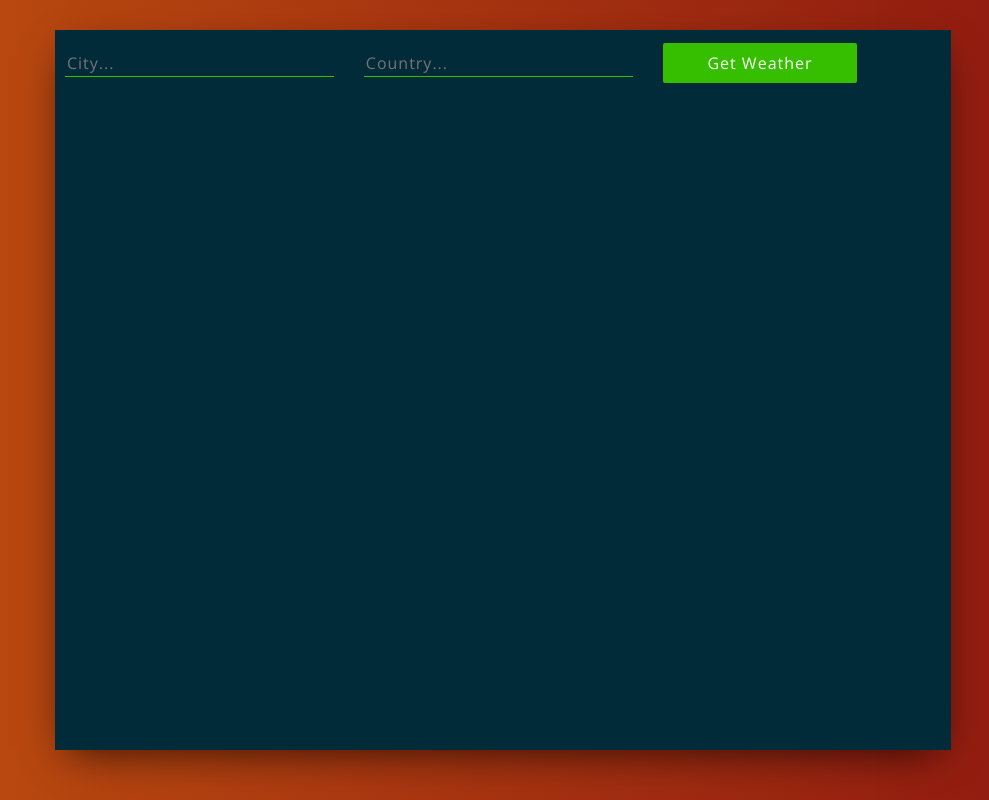
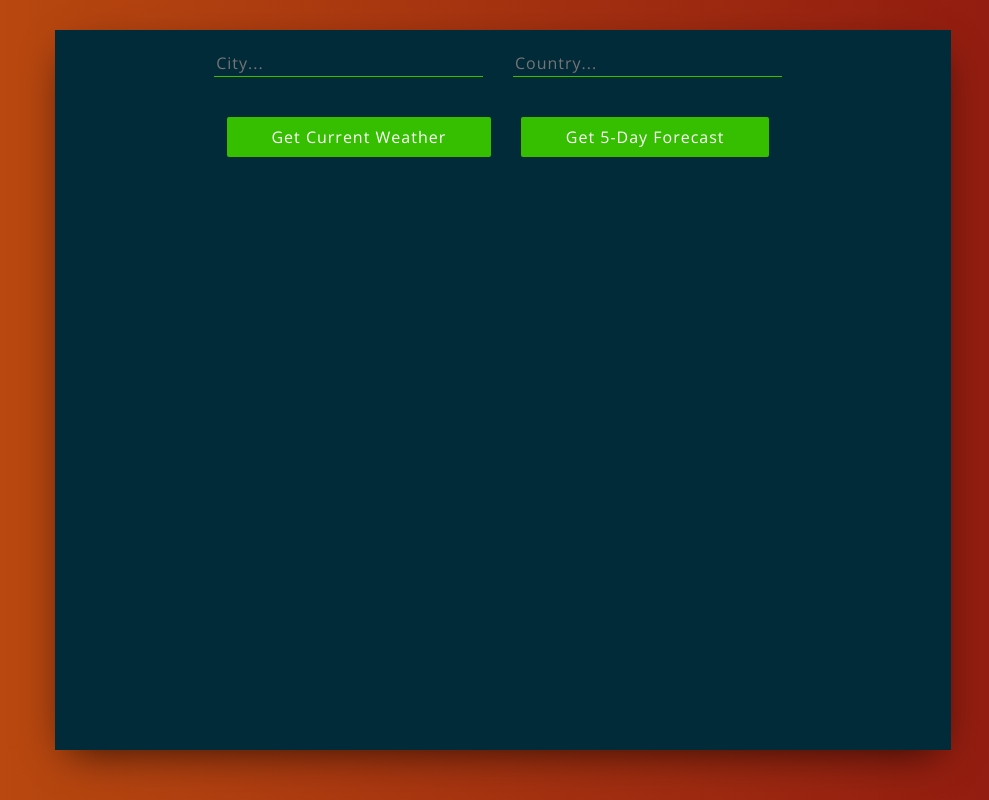
Before and after one commit to vyeung/ReactJS-Weather-App, a React (Create React App) app: page / in a window 1280 px wide. Shown: the whole page, without its empty margins (137-1126 px from the left). Built offline with nearby package versions, Linux system fonts and the light colour scheme.

Commit message:
added a 5-Day Forecast button to Form

```diff
--- a/src/components/form.js
+++ b/src/components/form.js
@@ -3,11 +3,17 @@ import React from "react";
 const Form = (props) => {
   return (
     //let user enter city and country, and give them a button
-    <form onSubmit={props.getWeatherProp}>
-      <input type="text" name="city" placeholder="City..."/>
-      <input type="text" name="country" placeholder="Country..."/>
-      <button>Get Weather</button>
-    </form>
+    <div className="Form">
+       <form onSubmit={props.getWeatherProp}>
+        <input type="text" name="city" placeholder="City..."/>
+        <input type="text" name="country" placeholder="Country..."/>
+
+        <div>
+          <button className="button">Get Current Weather</button>
+          <button className="button">Get 5-Day Forecast</button>
+        </div>
+      </form>
+    </div>
   );
 }
 
```
